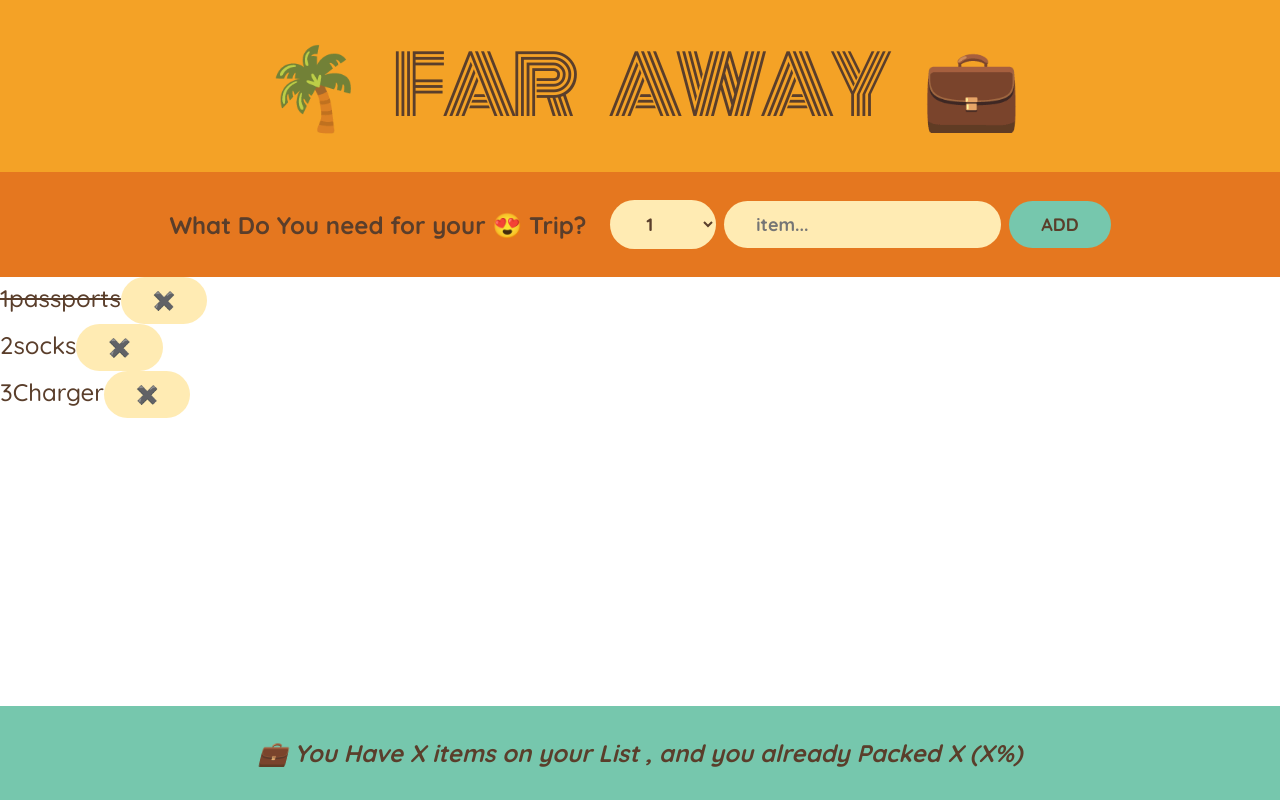
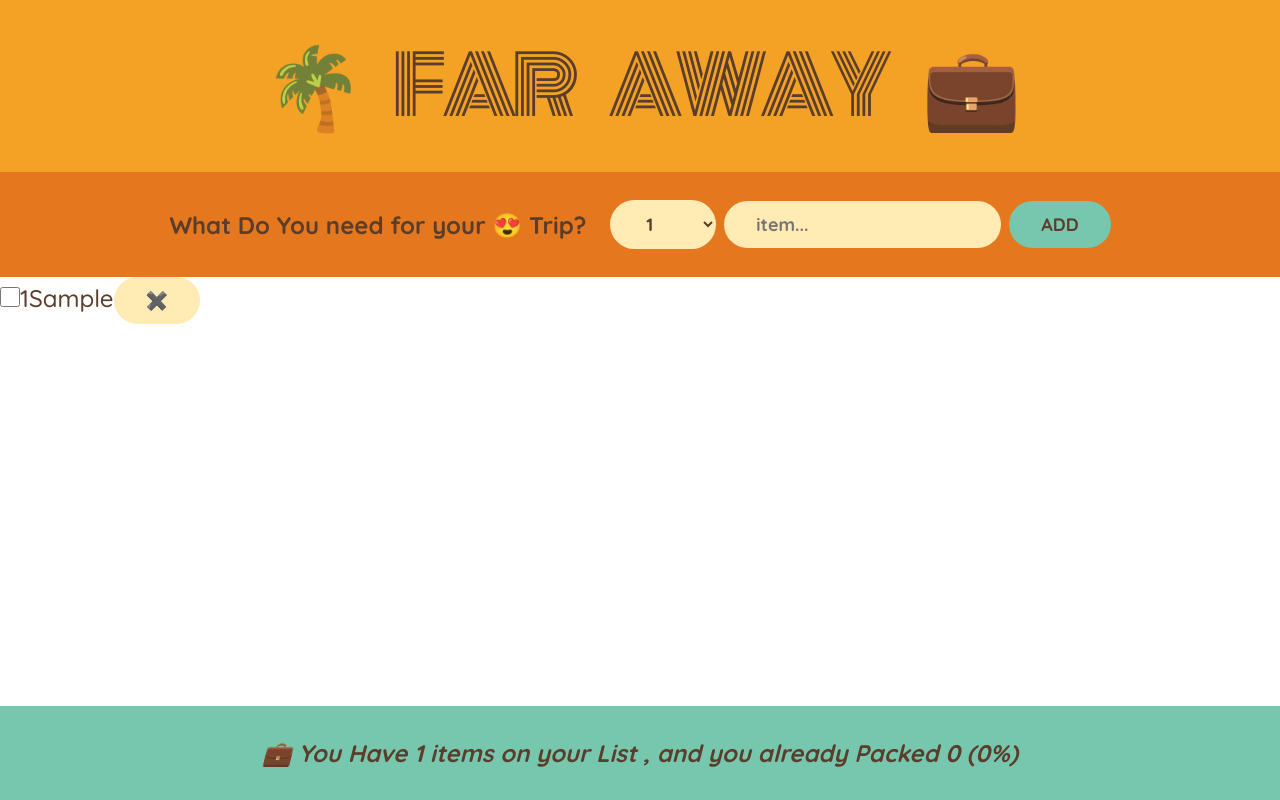
Before and after one commit to Ojha-kaustubh/farAwayprj, a React (Create React App) app: page / in a window 1280 px wide. Both pictures are taken after typing "Sample" into the empty fields and a click on the button "ADD". Built offline with nearby package versions, Linux system fonts and the light colour scheme.

Commit message:
Changes Into Stats

```diff
--- a/src/App.js
+++ b/src/App.js
@@ -1,19 +1,35 @@
 import { useState } from "react";
 import "./App.css";
 
-const initialItems = [
-  { id: 1, description: "passports", quantity: 2, packed: true },
-  { id: 2, description: "socks", quantity: 12, packed: false },
-  { id: 3, description: "Charger", quantity: 1, packed: false },
-];
+export default function App() {
+  const [items, setItems] = useState([]);
 
-export default function App() {
+  function handleAddItem(item) {
+    setItems((items) => [...items, item]);
+  }
+
+  function handleRemoveItem(id) {
+    setItems((items) => items.filter((item) => item.id !== id));
+  }
+
+  function handleToggleItem(id) {
+    setItems((items) =>
+      items.map((item) =>
+        item.id === id ? { ...item, packed: !item.packed } : item
+      )
+    );
+  }
+
   return (
     <div className="app">
       <Logo />
-      <Form />
-      <PackingList />
-      <Stats />
+      <Form onAddItem={handleAddItem} />
+      <PackingList
+        items={items}
+        onDeleteItem={handleRemoveItem}
+        onToggleItem={handleToggleItem}
+      />
+      <Stats items={items} />
     </div>
   );
 }
@@ -22,7 +38,7 @@
   return <h1> 🌴 Far Away 💼 </h1>;
 }
 
-function Form() {
+function Form({ onAddItem }) {
   const [description, setdescription] = useState("");
   const [quantity, setquantity] = useState(1);
 
@@ -31,6 +47,9 @@
     if (!description) return;
     const newItem = { description, quantity, packed: false, id: Date.now() };
     console.log(newItem);
+
+    onAddItem(newItem);
+
     setdescription("");
     setquantity(1);
   }
@@ -59,32 +78,58 @@
   );
 }
 
-function PackingList() {
+function PackingList({ items, onDeleteItem, onToggleItem }) {
   return (
     <ul className="List">
-      {initialItems.map((item) => (
-        <Item item={item} />
+      {items.map((item) => (
+        <Item
+          item={item}
+          key={item.id}
+          onDeleteItem={onDeleteItem}
+          onToggleItem={onToggleItem}
+        />
       ))}
     </ul>
   );
 }
 
-function Item({ item }) {
+function Item({ item, onDeleteItem, onToggleItem }) {
   return (
     <li>
+      <input
+        type="checkbox"
+        value={item.packed}
+        onChange={() => onToggleItem(item.id)}
+      />
       <span style={item.packed ? { textDecoration: "line-through" } : {}}>
-        {item.id}
+        {item.quantity}
         {item.description}
       </span>
-      <button>✖️</button>
+      <button onClick={() => onDeleteItem(item.id)}>✖️</button>
     </li>
   );
 }
 
-function Stats() {
+function Stats({ items }) {
+  // if (!items.packed)
+  //   return (
+  //     <p className="stats">
+  //       <em>💼 No Items Are Packed</em>
+  //     </p>
+  //   );
+
+  let numsItems = items.length;
+  let ItemsPacked = items.filter((item) => item.packed).length;
+  let percentage = (ItemsPacked / numsItems) * 100;
   return (
     <footer className="stats">
-      <em>💼 You Have X items on your List , and you already Packed X (X%)</em>
+      <em>
+        {percentage === 100
+          ? "All Items Are Packed"
+          : `💼 You Have ${numsItems} items on your List , and you already Packed${" "}
+        ${ItemsPacked}
+        (${percentage}%)`}
+      </em>
     </footer>
   );
 }
```
